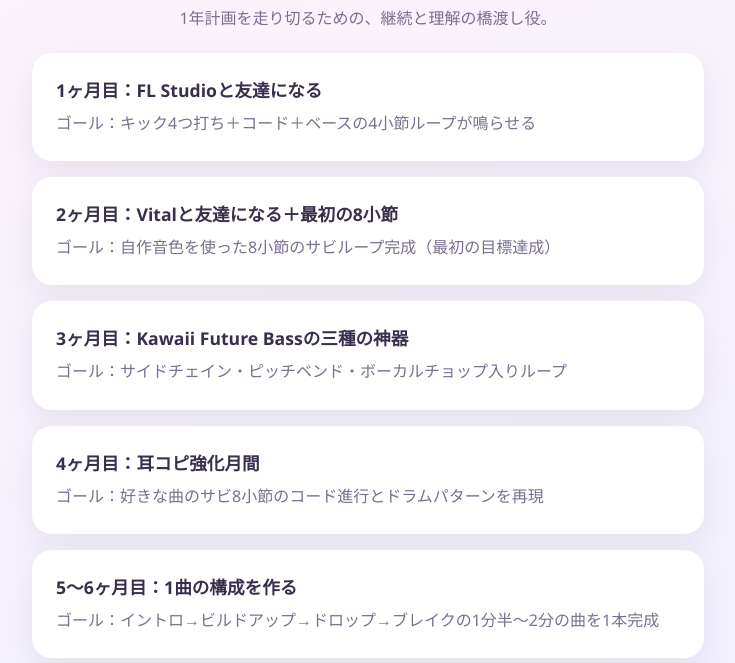
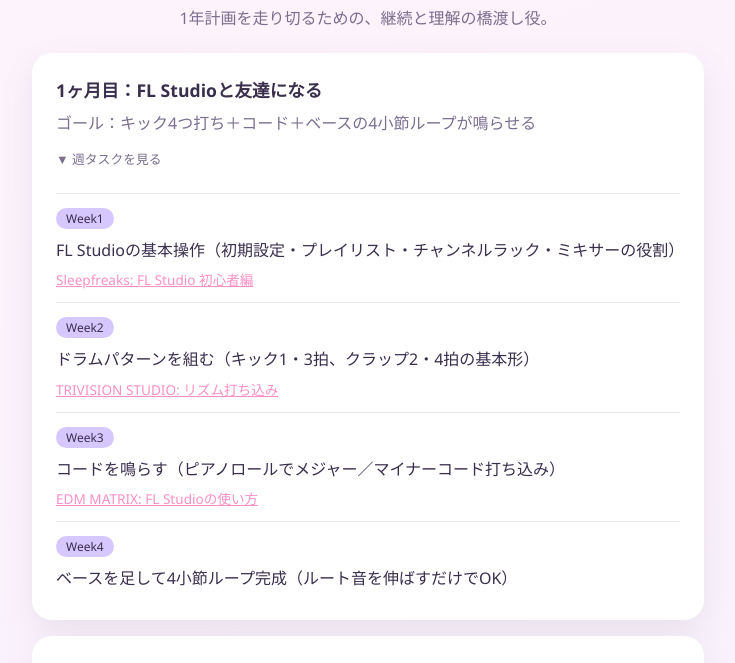
Before and after one commit to w4serinn/kfb-roadmap-companion, a website with bundled scripts: page index.html in a window 1280 px wide. Shown: the part 122-785 px from the top of the page, without its empty margins (272-1007 px from the left). Built offline with nearby package versions, Linux system fonts and the light colour scheme.

Commit message:
feat: 週タスクの表示を実装

```diff
--- a/assets/roadmap-view.js
+++ b/assets/roadmap-view.js
@@ -1,23 +1,75 @@
 // data/roadmap.json を月カード一覧としてDOMに描画する表示層。
 // ロジック(progress-logic.js等)とは分離し、DOM構築のみを担当する。
+
+function createWeekTaskItem(task) {
+  const item = document.createElement("li");
+  item.className = "week-task";
+
+  const tag = document.createElement("span");
+  tag.className = "week-task__tag";
+  tag.textContent = task.tag;
+  item.appendChild(tag);
+
+  const text = document.createElement("p");
+  text.className = "week-task__text";
+  text.textContent = task.text;
+  item.appendChild(text);
+
+  if (task.link) {
+    const link = document.createElement("a");
+    link.className = "week-task__link";
+    link.href = task.link;
+    link.target = "_blank";
+    link.rel = "noopener noreferrer";
+    link.textContent = task.linkText || task.link;
+    item.appendChild(link);
+  }
+
+  return item;
+}
+
+function createMonthCard(month) {
+  const card = document.createElement("article");
+  card.className = "month-card";
+
+  const header = document.createElement("button");
+  header.type = "button";
+  header.className = "month-card__header";
+  header.setAttribute("aria-expanded", "false");
+  header.setAttribute("aria-label", `${month.name}の週タスクを開閉`);
+
+  const title = document.createElement("h3");
+  title.className = "month-card__title";
+  title.textContent = month.name;
+  header.appendChild(title);
+
+  const goal = document.createElement("p");
+  goal.className = "month-card__goal";
+  goal.textContent = month.goal;
+  header.appendChild(goal);
+
+  const taskList = document.createElement("ul");
+  taskList.className = "month-card__tasks";
+  taskList.hidden = true;
+  for (const task of month.tasks) {
+    taskList.appendChild(createWeekTaskItem(task));
+  }
+
+  header.addEventListener("click", () => {
+    const expanded = header.getAttribute("aria-expanded") === "true";
+    header.setAttribute("aria-expanded", String(!expanded));
+    taskList.hidden = expanded;
+  });
+
+  card.appendChild(header);
+  card.appendChild(taskList);
+  return card;
+}
 
 export function renderMonthCards(container, months) {
   container.replaceChildren();
 
   for (const month of months) {
-    const card = document.createElement("article");
-    card.className = "month-card";
-
-    const title = document.createElement("h3");
-    title.className = "month-card__title";
-    title.textContent = month.name;
-
-    const goal = document.createElement("p");
-    goal.className = "month-card__goal";
-    goal.textContent = month.goal;
-
-    card.appendChild(title);
-    card.appendChild(goal);
-    container.appendChild(card);
+    container.appendChild(createMonthCard(month));
   }
 }
--- a/styles/main.css
+++ b/styles/main.css
@@ -81,8 +81,36 @@ body {
 .month-card {
   background: var(--color-surface);
   border-radius: var(--radius-lg);
+  box-shadow: 0 12px 32px rgba(122, 111, 143, 0.12);
+  overflow: hidden;
+}
+
+.month-card__header {
+  display: block;
+  width: 100%;
   padding: 24px;
-  box-shadow: 0 12px 32px rgba(122, 111, 143, 0.12);
+  border: none;
+  background: none;
+  text-align: left;
+  cursor: pointer;
+  font: inherit;
+  color: inherit;
+}
+
+.month-card__header::after {
+  content: "";
+  display: inline-block;
+  margin-top: 12px;
+  font-size: 0.8rem;
+  color: var(--color-text-muted);
+}
+
+.month-card__header[aria-expanded="true"]::after {
+  content: "▲ 週タスクを閉じる";
+}
+
+.month-card__header[aria-expanded="false"]::after {
+  content: "▼ 週タスクを見る";
 }
 
 .month-card__title {
@@ -96,6 +124,40 @@ body {
   line-height: 1.7;
 }
 
+.month-card__tasks {
+  list-style: none;
+  margin: 0;
+  padding: 0 24px 24px;
+  display: flex;
+  flex-direction: column;
+  gap: 12px;
+}
+
+.week-task {
+  border-top: 1px solid rgba(122, 111, 143, 0.15);
+  padding-top: 12px;
+}
+
+.week-task__tag {
+  display: inline-block;
+  margin-bottom: 4px;
+  padding: 2px 10px;
+  border-radius: 999px;
+  background: var(--color-accent-soft);
+  color: var(--color-text);
+  font-size: 0.75rem;
+}
+
+.week-task__text {
+  margin: 4px 0;
+  line-height: 1.7;
+}
+
+.week-task__link {
+  color: var(--color-accent);
+  font-size: 0.85rem;
+}
+
 .site-footer {
   width: 100%;
   max-width: 720px;
```
Also changed, not shown: docs/ROADMAP.md (+0 -1 lines), docs/cycle-log.md (+15 -0 lines), docs/roadmap-done.md (+1 -0 lines).
